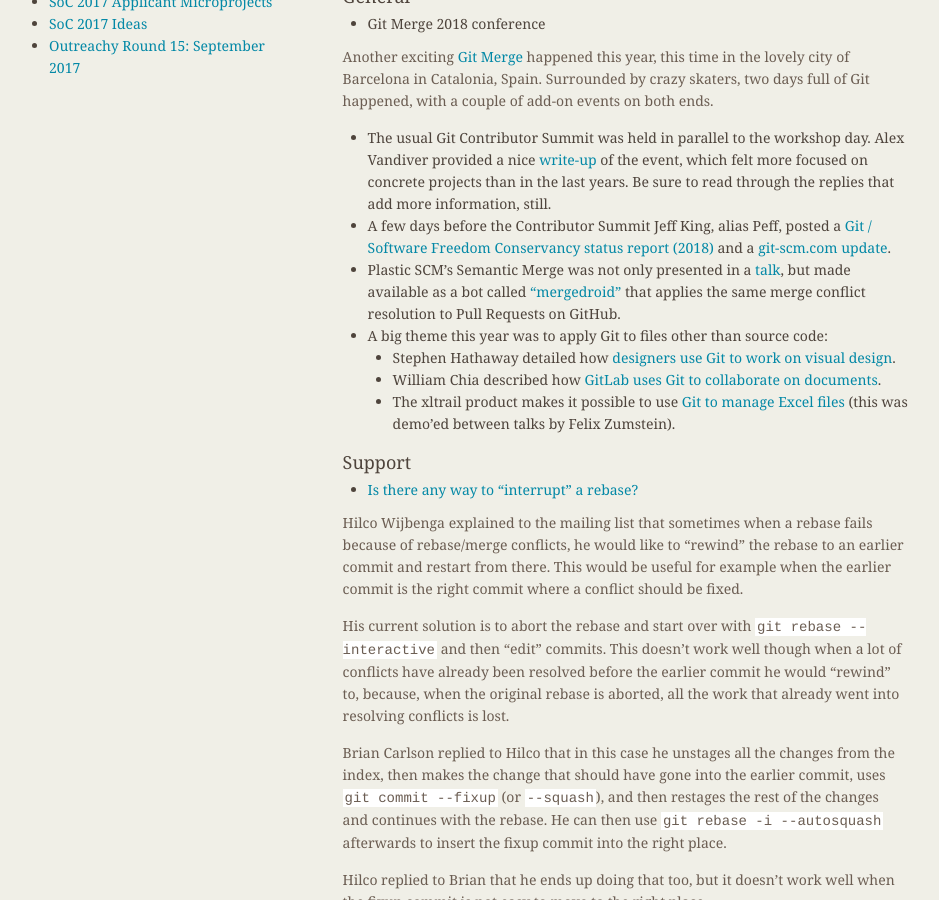
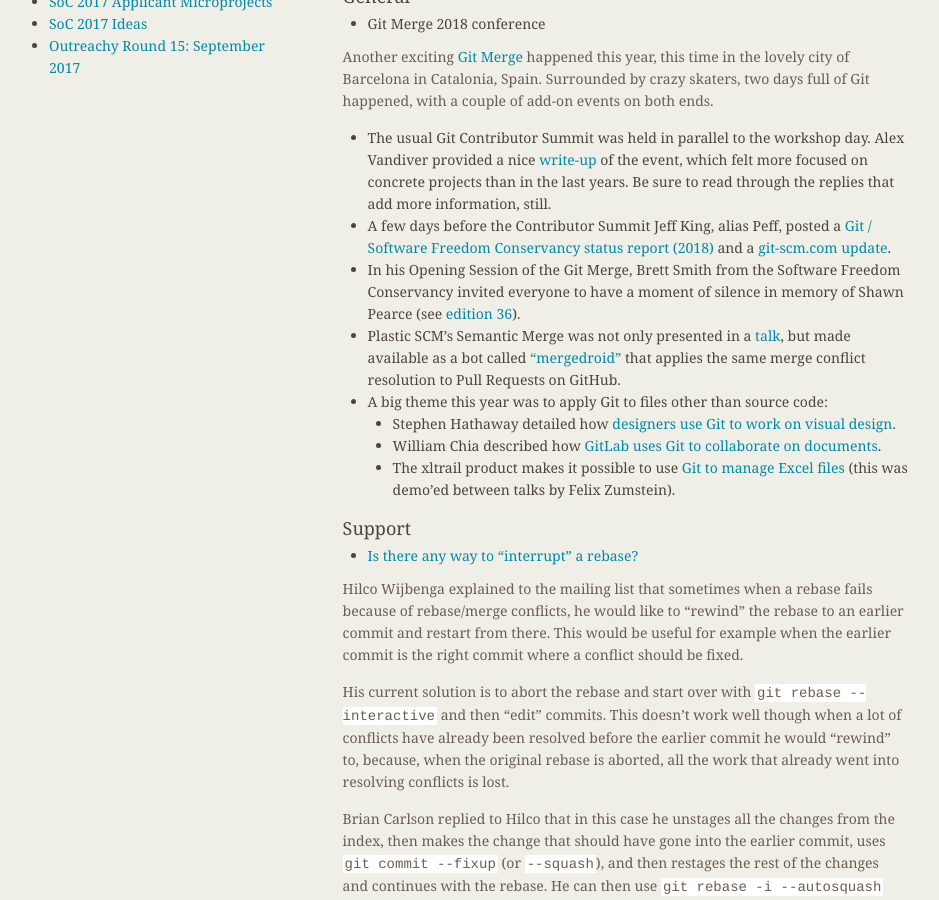
Before and after one commit to git/git.github.io, a Jekyll site: the page built from rev_news/drafts/edition-37.md, in a window 1280 px wide and 900 px high, scrolled down 301 px. Shown: the whole window, without its empty margins (174-1113 px from the left). Built offline with Jekyll 4.4.1, drawn with Linux system fonts in a browser that asks for light colours.

Commit message:
rn-37: add Shawn's moment of silence

```diff
--- a/rev_news/drafts/edition-37.md
+++ b/rev_news/drafts/edition-37.md
@@ -26,6 +26,7 @@
 
 * The usual Git Contributor Summit was held in parallel to the workshop day. Alex Vandiver provided a nice [write-up](https://public-inbox.org/git/alpine.DEB.2.20.1803091557510.23109@alexmv-linux/) of the event, which felt more focused on concrete projects than in the last years. Be sure to read through the replies that add more information, still.
 * A few days before the Contributor Summit Jeff King, alias Peff, posted a [Git / Software Freedom Conservancy status report (2018)](https://public-inbox.org/git/20180306231609.GA1632@sigill.intra.peff.net/) and a [git-scm.com update](https://public-inbox.org/git/20180306230419.GA1373@sigill.intra.peff.net/).
+* In his Opening Session of the Git Merge, Brett Smith from the Software Freedom Conservancy invited everyone to have a moment of silence in memory of Shawn Pearce (see [edition 36](https://git.github.io/rev_news/2018/02/21/edition-36/)).
 * Plastic SCM's Semantic Merge was not only presented in a [talk](https://git-merge.com/#pablo-santos-luaces), but made available as a bot called ["mergedroid"](https://gmaster.io/mergedroid) that applies the same merge conflict resolution to Pull Requests on GitHub.
 * A big theme this year was to apply Git to files other than source code:
   * Stephen Hathaway detailed how [designers use Git to work on visual design](https://git-merge.com/#stephen-hathaway).
```
